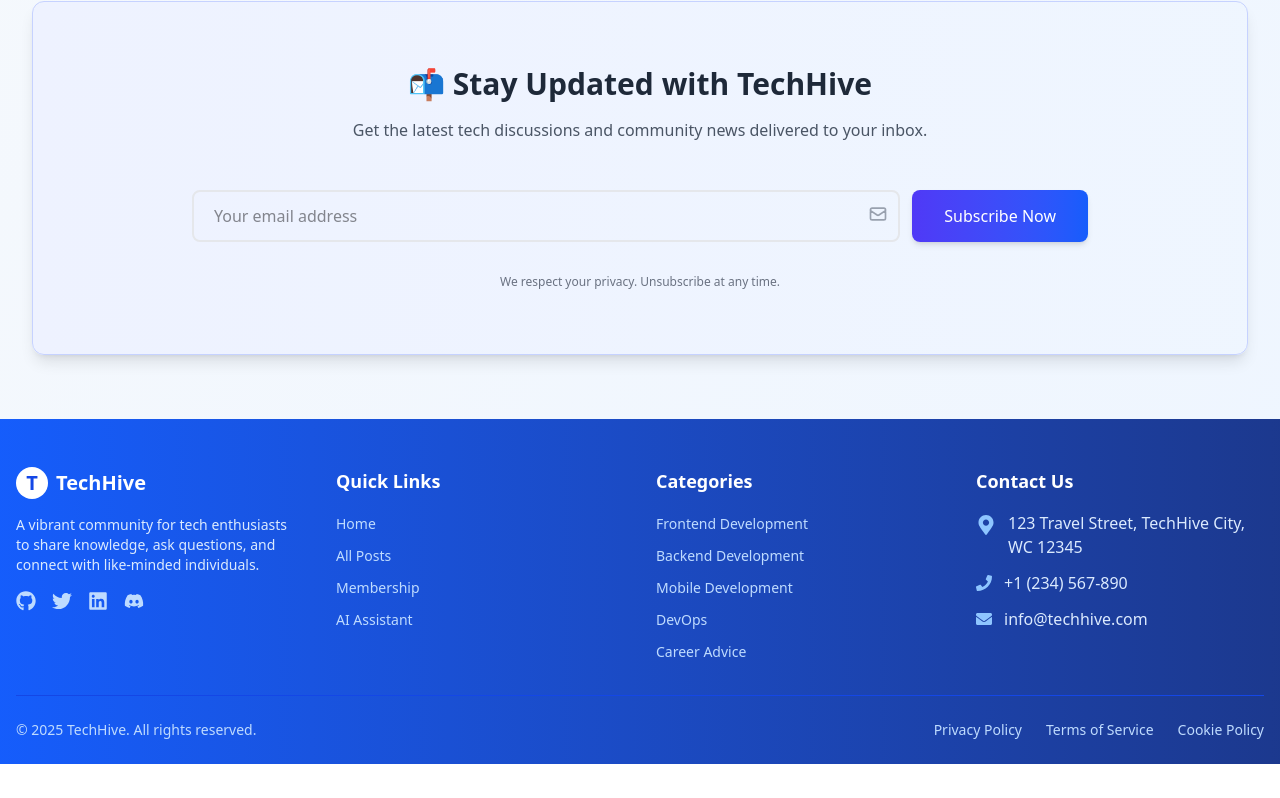
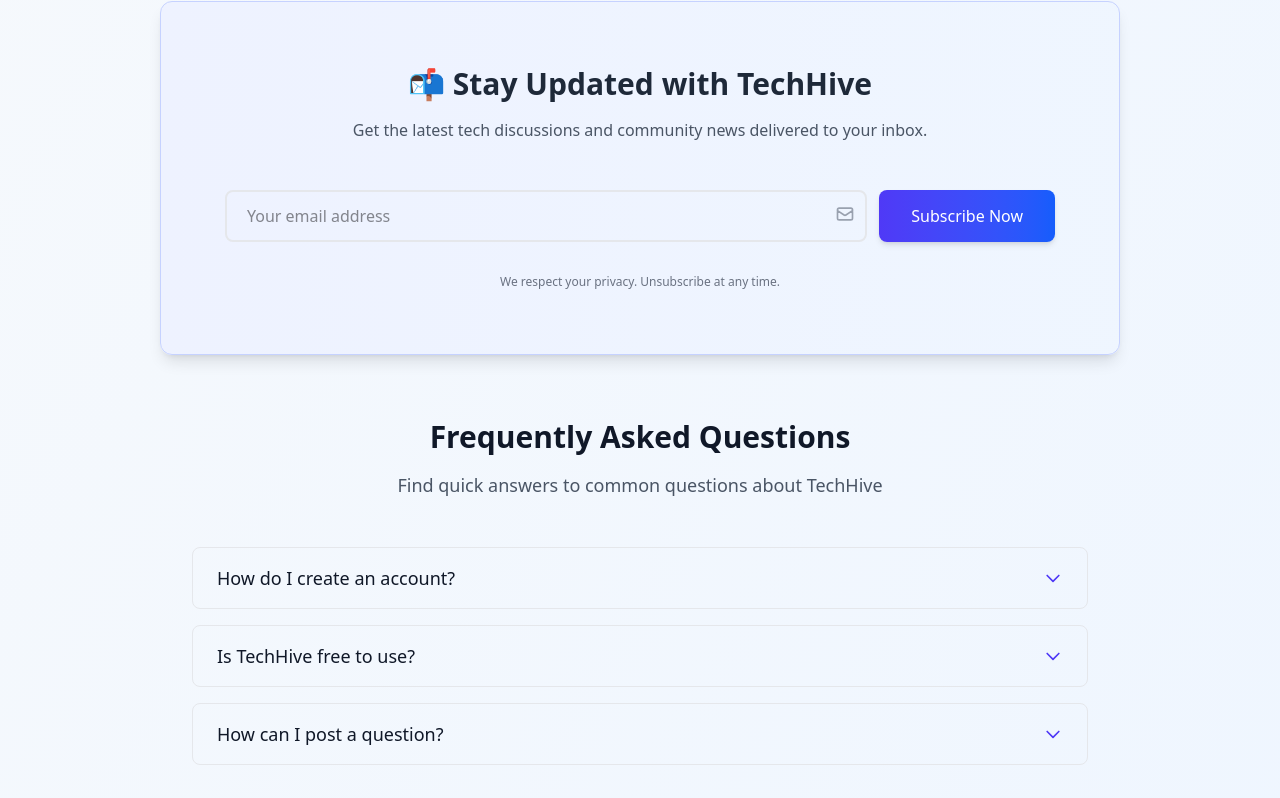
Before and after one commit to mdferdausalam19/techhive-forum, a React (Vite) app in the folder client/: page / in a window 1280 px wide. Shown: the part 2632-3430 px from the top of the page. Before the commit the page ends 3396 px from the top, so only its background shows below. Built offline with nearby package versions, Linux system fonts and the light colour scheme; no server answers.

Commit message:
feat(client): add FAQ section to homepage

```diff
--- /dev/null
+++ b/client/src/components/home/FAQ.jsx
@@ -0,0 +1,84 @@
+import { useState } from "react";
+
+const faqItems = [
+  {
+    question: "How do I create an account?",
+    answer:
+      'Click on the "Sign Up" button in the top right corner and follow the simple registration process. You\'ll need to provide a valid email address and create a password.',
+  },
+  {
+    question: "Is TechHive free to use?",
+    answer:
+      "Yes, TechHive is completely free to use! You can browse discussions, ask questions, and participate in the community without any cost.",
+  },
+  {
+    question: "How can I post a question?",
+    answer:
+      'After logging in, click the "Create Post" button on the forum page. Make sure to provide a clear title and detailed description of your question to get the best responses.',
+  },
+];
+
+export default function FAQ() {
+  const [openIndex, setOpenIndex] = useState(null);
+
+  const toggleFAQ = (index) => {
+    setOpenIndex(openIndex === index ? null : index);
+  };
+
+  return (
+    <section className="max-w-7xl mx-auto px-4 sm:px-6 lg:px-8 py-16">
+      <div className="max-w-4xl mx-auto">
+        <div className="text-center mb-12">
+          <h2 className="text-3xl font-bold text-gray-900 mb-4">
+            Frequently Asked Questions
+          </h2>
+          <p className="text-lg text-gray-600">
+            Find quick answers to common questions about TechHive
+          </p>
+        </div>
+
+        <div className="space-y-4">
+          {faqItems.map((item, index) => (
+            <div
+              key={index}
+              className="border border-gray-200 rounded-lg overflow-hidden"
+            >
+              <button
+                className={`flex justify-between items-center w-full px-6 py-4 text-left focus:outline-none ${
+                  openIndex === index ? "bg-indigo-50" : "hover:bg-gray-50"
+                }`}
+                onClick={() => toggleFAQ(index)}
+              >
+                <span className="text-lg font-medium text-gray-900">
+                  {item.question}
+                </span>
+                <svg
+                  className={`w-5 h-5 text-indigo-600 transition-transform duration-200 ${
+                    openIndex === index ? "transform rotate-180" : ""
+                  }`}
+                  fill="none"
+                  viewBox="0 0 24 24"
+                  stroke="currentColor"
+                >
+                  <path
+                    strokeLinecap="round"
+                    strokeLinejoin="round"
+                    strokeWidth={2}
+                    d="M19 9l-7 7-7-7"
+                  />
+                </svg>
+              </button>
+              <div
+                className={`px-6 overflow-hidden transition-all duration-300 ${
+                  openIndex === index ? "max-h-48 p-6" : "max-h-0"
+                }`}
+              >
+                <p className="text-gray-600">{item.answer}</p>
+              </div>
+            </div>
+          ))}
+        </div>
+      </div>
+    </section>
+  );
+}
--- a/client/src/components/home/Newsletter.jsx
+++ b/client/src/components/home/Newsletter.jsx
@@ -20,14 +20,15 @@
       setEmail("");
     } catch (error) {
       toast.error("Failed to subscribe. Please try again.");
+      console.error("Failed to subscribe:", error);
     } finally {
       setIsSubscribing(false);
     }
   };
 
   return (
-    <section className="max-w-7xl mx-auto px-4 sm:px-6 lg:px-8">
-      <div className="bg-gradient-to-r from-indigo-50 to-blue-50 rounded-xl shadow-lg p-16 border border-indigo-200 mt-15">
+    <section className="max-w-5xl mx-auto px-4 sm:px-6 lg:px-8">
+      <div className="bg-gradient-to-r from-indigo-50 to-blue-50 rounded-xl shadow-lg p-8 md:p-12 lg:p-16 border border-indigo-200 mt-15">
         <div className="text-center mb-12">
           <h2 className="text-3xl font-bold text-gray-800 mb-4">
             📬 Stay Updated with TechHive
--- a/client/src/pages/home/Home.jsx
+++ b/client/src/pages/home/Home.jsx
@@ -1,14 +1,18 @@
 import LatestPosts from "../../components/forum/LatestPosts";
 import HeroBanner from "../../components/home/HeroBanner";
 import Newsletter from "../../components/home/Newsletter";
+import FAQ from "../../components/home/FAQ";
 
 export default function Home() {
   return (
     <>
       <HeroBanner />
-      <div className="bg-gradient-to-br from-slate-50 to-blue-50 py-16">
-        <LatestPosts />
-        <Newsletter />
+      <div className="bg-gradient-to-br from-slate-50 to-blue-50">
+        <div className="py-16">
+          <LatestPosts />
+          <Newsletter />
+          <FAQ />
+        </div>
       </div>
     </>
   );
```
